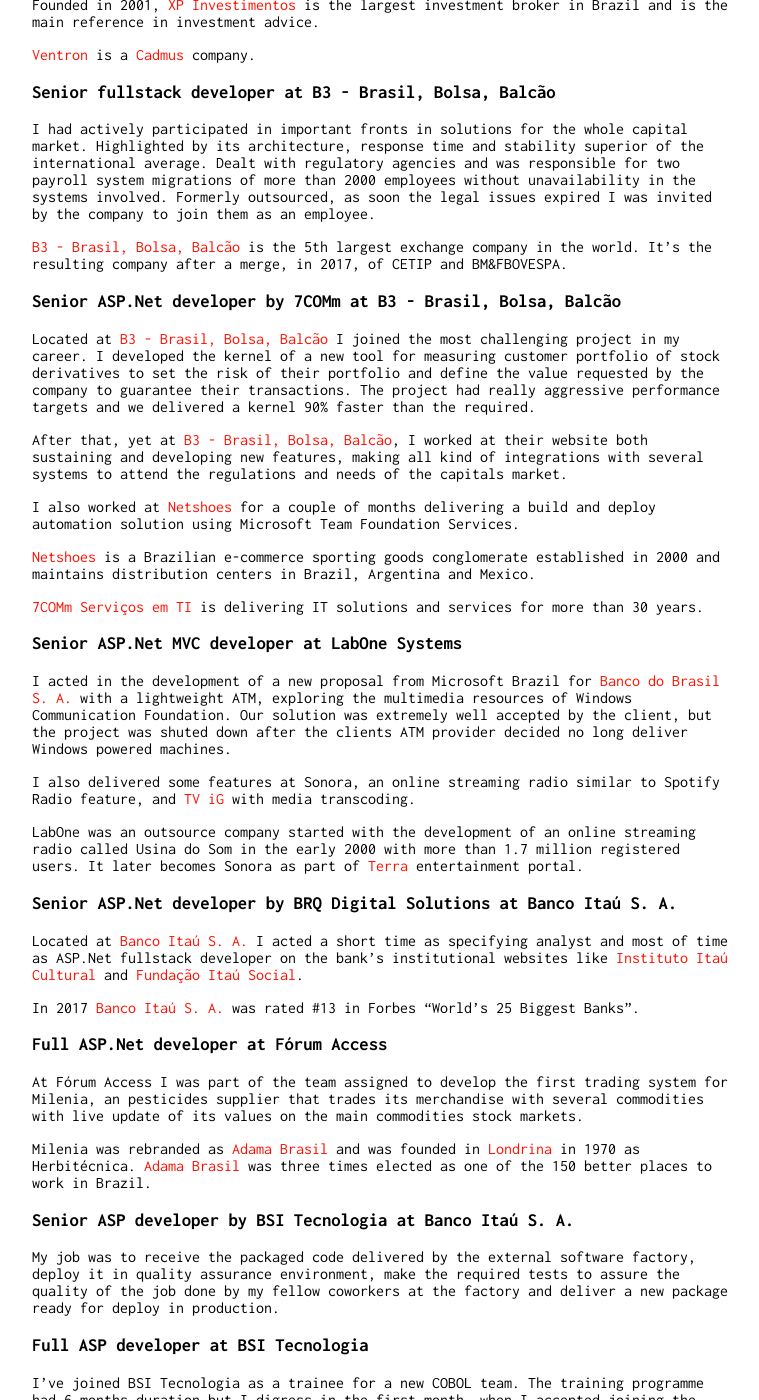
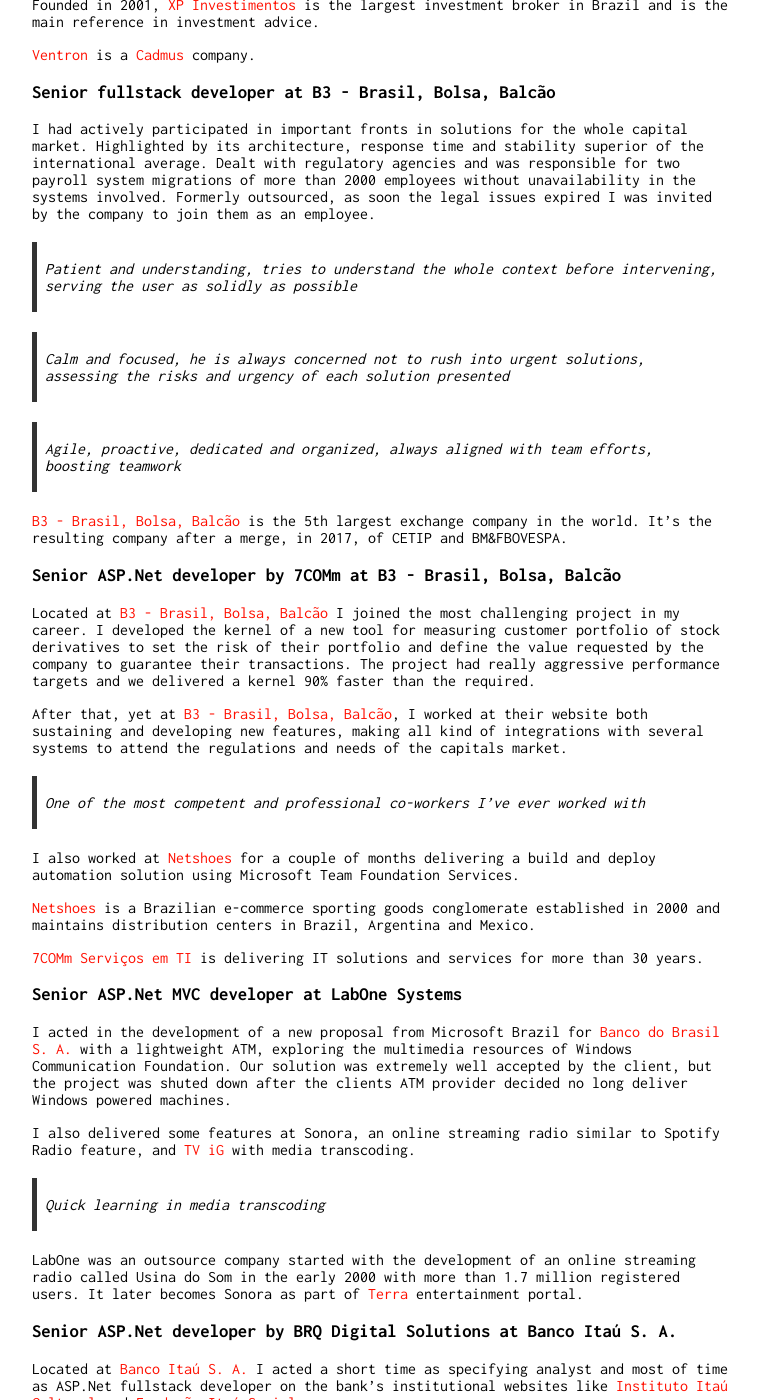
Before and after one commit to mfedatto/mfedatto.com, a Jekyll site: the page built from docs/resume.md, in a window 1280 px wide and 1400 px high, scrolled down 801 px. Shown: the whole window, without its empty margins (258-1017 px from the left). Built offline with Jekyll 4.4.1, drawn with Linux system fonts in a browser that asks for light colours; our own code applies the rules of GitHub Pages for plain Markdown files; some of the changed text lies outside the part shown.

Commit message:
Pages: resume aknowledgements

```diff
--- a/docs/resume.md
+++ b/docs/resume.md
@@ -41,6 +41,12 @@ architecture, response time and stability superior of the international average.
 involved. Formerly outsourced, as soon the legal issues expired I was invited by the company to join them as an
 employee.
 
+> Patient and understanding, tries to understand the whole context before intervening, serving the user as solidly as possible
+
+> Calm and focused, he is always concerned not to rush into urgent solutions, assessing the risks and urgency of each solution presented
+
+> Agile, proactive, dedicated and organized, always aligned with team efforts, boosting teamwork
+
 [B3 - Brasil, Bolsa, Balcão](http://b3.com.br) is the 5th largest exchange company in the world. It's the resulting
 company after a merge, in 2017, of CETIP and BM&FBOVESPA.
 
@@ -54,6 +60,8 @@ aggressive performance targets and we delivered a kernel 90% faster than the req
 After that, yet at [B3 - Brasil, Bolsa, Balcão](http://b3.com.br), I worked at their website both sustaining and
 developing new features, making all kind of integrations with several systems to attend the regulations and needs of the
 capitals market.
+
+> One of the most competent and professional co-workers I've ever worked with
 
 I also worked at [Netshoes](https://www.netshoes.com.br/) for a couple of months delivering a build and deploy
 automation solution using Microsoft Team Foundation Services.
@@ -73,6 +81,8 @@ deliver Windows powered machines.
 I also delivered some features at Sonora, an online streaming radio similar to Spotify Radio feature, and
 [TV iG](http://tvig.ig.com.br/) with media transcoding.
 
+> Quick learning in media transcoding
+
 LabOne was an outsource company started with the development of an online streaming radio called Usina do Som in the
 early 2000 with more than 1.7 million registered users. It later becomes Sonora as part of [Terra](http://terra.com.br)
 entertainment portal.
@@ -90,6 +102,8 @@ In 2017 [Banco Itaú S. A.](https://www.itau.com.br/) was rated #13 in Forbes "W
 At Fórum Access I was part of the team assigned to develop the first trading system for Milenia, an pesticides
 supplier that trades its merchandise with several commodities with live update of its values on the main commodities
 stock markets.
+
+> Quick learning in systems architecture
 
 Milenia was rebranded as [Adama Brasil](https://www.adama.com/brasil) and was founded in [Londrina](https://www.google.com/maps/place/Londrina,+State+of+Paraná)
 in 1970 as Herbitécnica. [Adama Brasil](https://www.adama.com/brasil) was three times elected as one of the 150 better
@@ -111,11 +125,17 @@ advanced file IO and regular expressions, skills that boosted my productivity an
 At BSI Tecnologia software factory I also taught JavaScript for ASP, ASP.Net and Java programers, and ASP for ASP.Net
 programmers.
 
+> Reference in JavaScript for years in BSI Technologia, even after he’s left the company
+
+> Reference in regular expressions in BSI Technologia
+
 ### Junior ASP developer at WeBee e-Marketing
 
 It was at WeBee that I felt for the first time that I became a professional programmer. It was, in fact, the very first
 job I had to deal with customers needs and technical aspects. I coded ASP and PHP connecting with Microsoft Access and
 Microsoft SQL Server databases, delivering websites, e-commerces, hot sites and backoffice solutions.
+
+> Focused, objective, curious, intelligent and team player
 
 [WeBee e-Marketing](http://webee.com.br) is a local reference and won many awards in [Londrina](https://www.google.com/maps/place/Londrina,+State+of+Paraná).
 
```
Also changed, not shown: other parts of docs/resume.md (+2 -0 lines).
